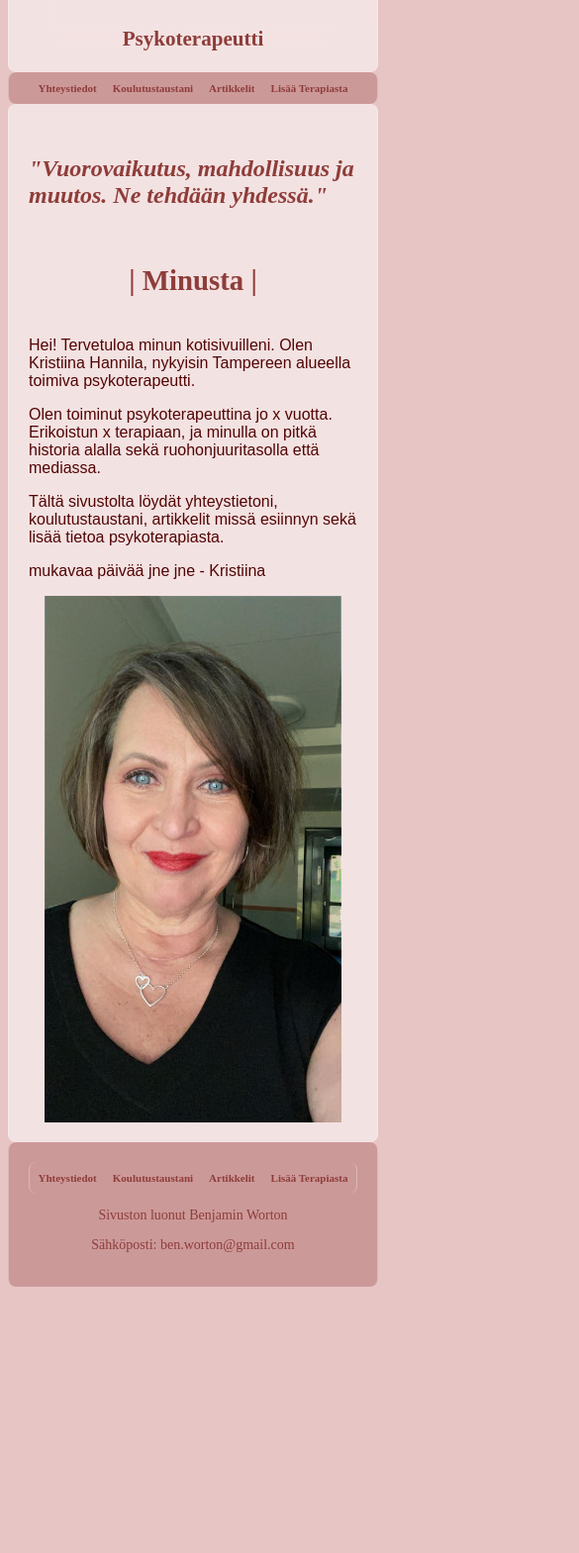
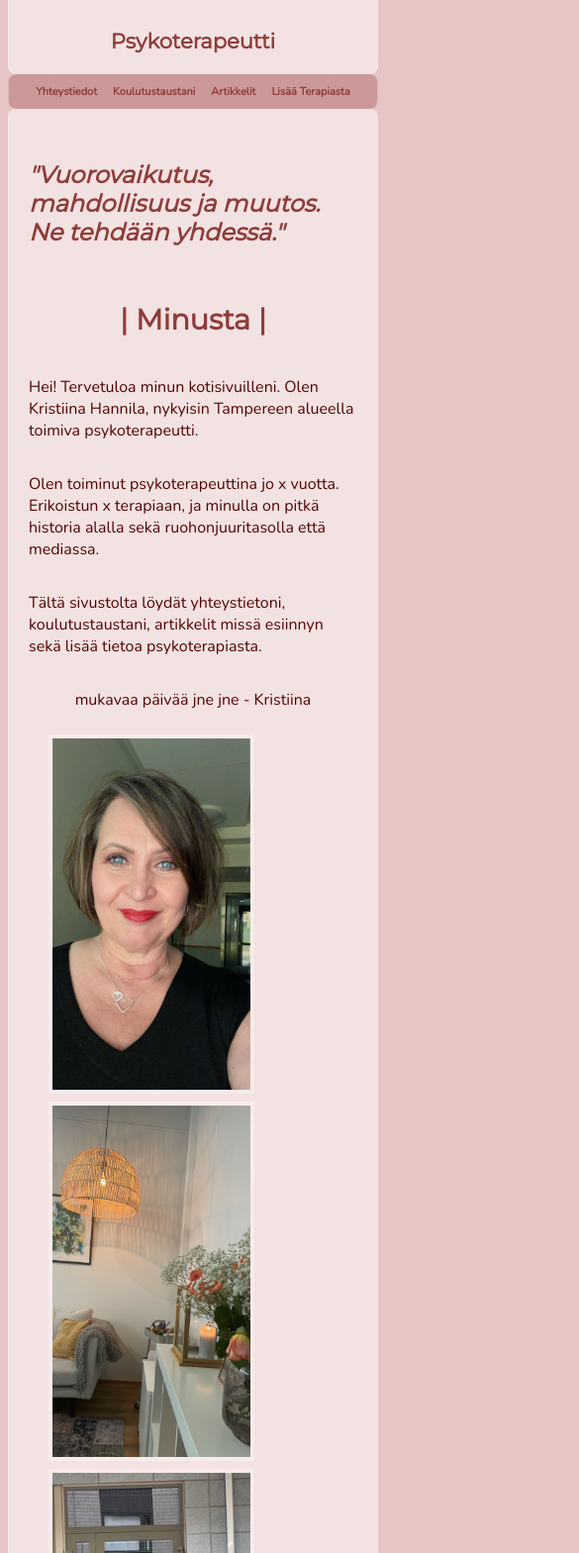
Before and after one commit to Lord-of-Waffles/KrissenSivu, a plain HTML site: page index.html in a window 390 px wide. Shown: the part 93-1662 px from the top of the page at 99% size, 585 px wide, since content can reach past the window. Before the commit the page ends 1401 px from the top, so only its background shows below. Drawn offline with nearby package versions, Linux system fonts and the light colour scheme.

Commit message:
added image gallery

```diff
--- a/index.html
+++ b/index.html
@@ -6,6 +6,9 @@
     <meta name="viewport" content="width=device-width, initial-scale=1, maximum-scale=1">
     <title>Kristiina Hannila</title>
     <link rel="stylesheet" href="indexstyle.css" >
+    <link rel="stylesheet" href="https://fonts.googleapis.com/css?family=Montserrat">
+    <link rel="stylesheet" href="https://fonts.googleapis.com/css?family=Nunito">
+
 
 </head>
 
@@ -61,12 +64,19 @@
             <p>mukavaa päivää jne jne - Kristiina</p>
         </div>
 
-        <div class="frontPagePictures">
-            <div class="profilePicture">
-                <img src="krissealtered.jpg" alt="Kristiina Hannila">
+        <!--Responsive image gallery-->
+        <div class="imageGallery">
+            <div class="galleryRow">
+                <img src="krissealtered.jpg" alt="Kuva Kristiina Hannilasta">
+                <img src="office1.jpg" alt="Kristiina Hannila">
+                <img src="office3.jpg" alt="Kristiina Hannila">
+
             </div>
-    </div>
+            <div class="galleryColumn">
+                <img src="office2.jpg" alt="Kristiina Hannila">
+            </div>
 
+</div>
 </div>
 <!-- footer-->
 
--- a/indexstyle.css
+++ b/indexstyle.css
@@ -27,7 +27,8 @@ body {
     .header,
     .subtitle {
         display: flex;
-      font-family: 'Merriweather', serif;
+        font-family: "Montserrat";
+        font-weight: 900;
         color: rgb(142, 61, 58);
         justify-content: center;
         margin: auto;
@@ -37,8 +38,9 @@ body {
     .motto {
         display: flex;
         font-size: 30px;
-      font-family: 'Merriweather', serif;
+        font-family: "Montserrat", sans-serif;
         font-style: italic;
+        font-weight: 700;
         justify-content: center;
         color: rgb(142, 61, 58);
     }
@@ -48,6 +50,7 @@ body {
         display: flex;
         background-color: rgb(204, 153, 153);
         justify-content: center;
+        font-family: "Nunito";
         border-radius: 8px;
         border-left: 1px solid rgba(255, 255, 255, 0.3);
         border-right: 1px solid rgba(255, 255, 255, 0.3);
@@ -58,11 +61,13 @@ body {
         padding: 14px 20px;
         text-decoration: none;
         text-align: center;
+        font-family: "Nunito";
     }
 
     .navbar a:hover {
     background-color: #ddd;
     color: black;
+    font-family: "Nunito";
     }
 
     /* Main content */
@@ -72,7 +77,6 @@ body {
     align-items: center;
     background: rgba(255, 255, 255, 0.5);
     padding: 20px;
-      font-family: 'Merriweather', sans-serif;
     color: rgb(83, 4, 4);
     border-radius: 8px;
     border-left: 1px solid rgba(255, 255, 255, 0.3);
@@ -80,33 +84,41 @@ body {
     }
 
     .h2 {
-      font-family: 'Merriweather', serif;
+    font-family: "Montserrat";
     font-size: larger;
     color: rgb(142, 61, 58);
     padding-left: 20px;
+    font-weight: bold;
     }
 
     .introBody {
     display: flex;
     font-size: large;
     justify-content: center;
+    font-family: "Nunito";
     }
     .mainBody1 {
         display: flex;
         font-size: large;
         justify-content: center;
+        font-family: "Nunito";
+
     }
     .mainBody2 {
         display: flex;
         font-size: large;
         justify-content: center;
+        font-family: "Nunito";
+
     }
     .mainBody3 {
         display: flex;
         font-size: large;
         justify-content: center;
+        font-family: "Nunito";
+
     }
-    .profilePicture{
+    .profilePicture {
         display: flex;
         justify-content: center;
     }
@@ -122,7 +134,7 @@ body {
     }
 
     .footerText {
-      font-family: 'Merriweather', serif;
+        font-family: "montserrat";
         font-size: 14px;
         color: rgb(142, 61, 58);
         text-align: center;
@@ -133,7 +145,7 @@ body {
     @media only screen and (max-width: 600px) {
     .header {
         display: flex;
-      font-family: 'Merriweather', serif;
+        font-family: "Montserrat";
         color: rgb(142, 61, 58);
         justify-content: center;
         margin: auto;
@@ -142,7 +154,7 @@ body {
 
     .subtitle {
         display: flex;
-      font-family: 'Merriweather', serif;
+        font-family: 'Montserrat';
         color: rgb(142, 61, 58);
         justify-content: center;
         margin: auto;
@@ -152,7 +164,7 @@ body {
     .motto {
         display: flex;
         font-size: x-large;
-      font-family: 'Merriweather', serif;
+        font-family: "Montserrat";
         font-style: italic;
         justify-content: center;
         color: rgb(142, 61, 58);
@@ -168,7 +180,7 @@ body {
         border-radius: 8px;
         border-left: 1px solid rgba(255, 255, 255, 0.3);
         border-right: 1px solid rgba(255, 255, 255, 0.3);
-
+        font-family: "nunito";
     }
 
     .navbar a {
@@ -187,7 +199,7 @@ body {
     .mainStuff {
         background-color: rgb(245, 220, 220);
         padding: 20px;
-      font-family: 'Merriweather', sans-serif;
+        font-family: "nunito";
         color: rgb(83, 4, 4);
         border-radius: 8px;
         border-left: 1px solid rgba(255, 255, 255, 0.3);
@@ -195,20 +207,39 @@ body {
     }
 
     .h2 {
-      font-family: 'Merriweather', serif;
+        font-family: "Montserrat";
+        font-weight: bold;
         font-size: larger;
         color: rgb(142, 61, 58);
-      display:flex;
+        display: flex;
         justify-content: center;
     }
 
     .introBody {
         font-size: medium;
         justify-content: center;
+        font-family: "nunito";
+    }
+    .mainBody1 {
+        display: flex;
+        font-size: medium;
+        justify-content: center;
+        font-family: "nunito";
+    }
+    .mainBody2 {
+        display: flex;
+        font-size: medium;
+        justify-content: center;
+        font-family: "nunito";
+    }
+    .mainBody3 {
+        display: flex;
+        font-size: medium;
+        justify-content: center;
+        font-family: "nunito";
     }
 
-
-    .profilePicture{
+    .profilePicture {
         display: flex;
         justify-content: center;
 
@@ -225,16 +256,17 @@ body {
     }
 
     .footerText {
-      font-family: 'Merriweather', serif;
+        font-family: "Montserrat";
         font-size: 14px;
         color: rgb(142, 61, 58);
         text-align: center;
     }
     }
+
     @media only screen and (max-width: 400px) {
     .header {
         display: flex;
-      font-family: 'Merriweather', serif;
+        font-family: "montserrat";
         color: rgb(142, 61, 58);
         justify-content: center;
         margin: auto;
@@ -243,7 +275,7 @@ body {
 
     .subtitle {
         display: flex;
-      font-family: 'Merriweather', serif;
+        font-family: "Montserrat";
         color: rgb(142, 61, 58);
         justify-content: center;
         margin: auto;
@@ -253,7 +285,7 @@ body {
     .motto {
         display: flex;
         font-size: x-large;
-      font-family: 'Merriweather', serif;
+        font-family: 'Montserrat';
         font-style: italic;
         justify-content: center;
         color: rgb(142, 61, 58);
@@ -264,11 +296,12 @@ body {
         display: flex;
         background-color: rgb(204, 153, 153);
         justify-content: center;
-      font-size:11px;
+        font-size: 11px;
         font-weight: bold;
         border-radius: 8px;
         border-left: 1px solid rgba(255, 255, 255, 0.3);
         border-right: 1px solid rgba(255, 255, 255, 0.3);
+        font-family: "nunito";
     }
 
     .navbar a {
@@ -281,13 +314,14 @@ body {
     .navbar a:hover {
         background-color: #ddd;
         color: black;
+
     }
 
     /* Main content */
     .mainStuff {
         background: rgba(255, 255, 255, 0.5);
         padding: 20px;
-      font-family: 'Merriweather', sans-serif;
+        font-family: "Montserrat";
         color: rgb(83, 4, 4);
         border-radius: 8px;
         border-left: 1px solid rgba(255, 255, 255, 0.3);
@@ -296,23 +330,41 @@ body {
 
     .h2 {
         display: flex;
-      font-family: 'Merriweather', serif;
+        font-family: "Montserrat";
         font-size: larger;
         color: rgb(142, 61, 58);
         justify-content: center;
+        font-weight: bold;
     }
 
     .introBody {
         font-size: medium;
         justify-content: center;
+        font-family: "nunito";
+    }
+    .mainBody1 {
+        display: flex;
+        font-size: medium;
+        justify-content: center;
+        font-family: "nunito";
+    }
+    .mainBody2 {
+        display: flex;
+        font-size: medium;
+        justify-content: center;
+        font-family: "nunito";
+    }
+    .mainBody3 {
+        display: flex;
+        font-size: medium;
+        justify-content: center;
+        font-family: "nunito";
+    }
+    .profilePicture {
+        display: flex;
+        justify-content: center;
     }
 
-
-  .profilePicture{
-    display: flex;
-    justify-content: center;
-
-  }
 
     /* Footer */
     .footer {
@@ -325,9 +377,39 @@ body {
     }
 
     .footerText {
-      font-family: 'Merriweather', serif;
+        font-family: 'Montserrat';
         font-size: 14px;
         color: rgb(142, 61, 58);
         text-align: center;
     }
     }
+/*image gallery*/
+.galleryRow {
+    display: flex;
+    flex-wrap: wrap;
+    padding: 0 20px;
+}
+.galleryColumn {
+    flex: 25%;
+    max-width: 25%;
+    padding: 20px 20px;
+}
+.galleryColumn img {
+    margin-top: 8px;
+    vertical-align: middle;
+    width: 616px;
+    justify-content: center;
+    border-left: 4px solid rgba(255, 255, 255, 0.3);
+    border-right: 4px solid rgba(255, 255, 255, 0.3);
+    border-top: 4px solid rgba(255, 255, 255, 0.3);
+    border-bottom: 4px solid rgba(255, 255, 255, 0.3);
+}
+.galleryRow img {
+    margin-top: 8px;
+    width: 200px;
+    justify-content: center;
+    border-left: 4px solid rgba(255, 255, 255, 0.3);
+    border-right: 4px solid rgba(255, 255, 255, 0.3);
+    border-top: 4px solid rgba(255, 255, 255, 0.3);
+    border-bottom: 4px solid rgba(255, 255, 255, 0.3);
+}
```
Lines whose indentation alone changed are shown as unchanged.
